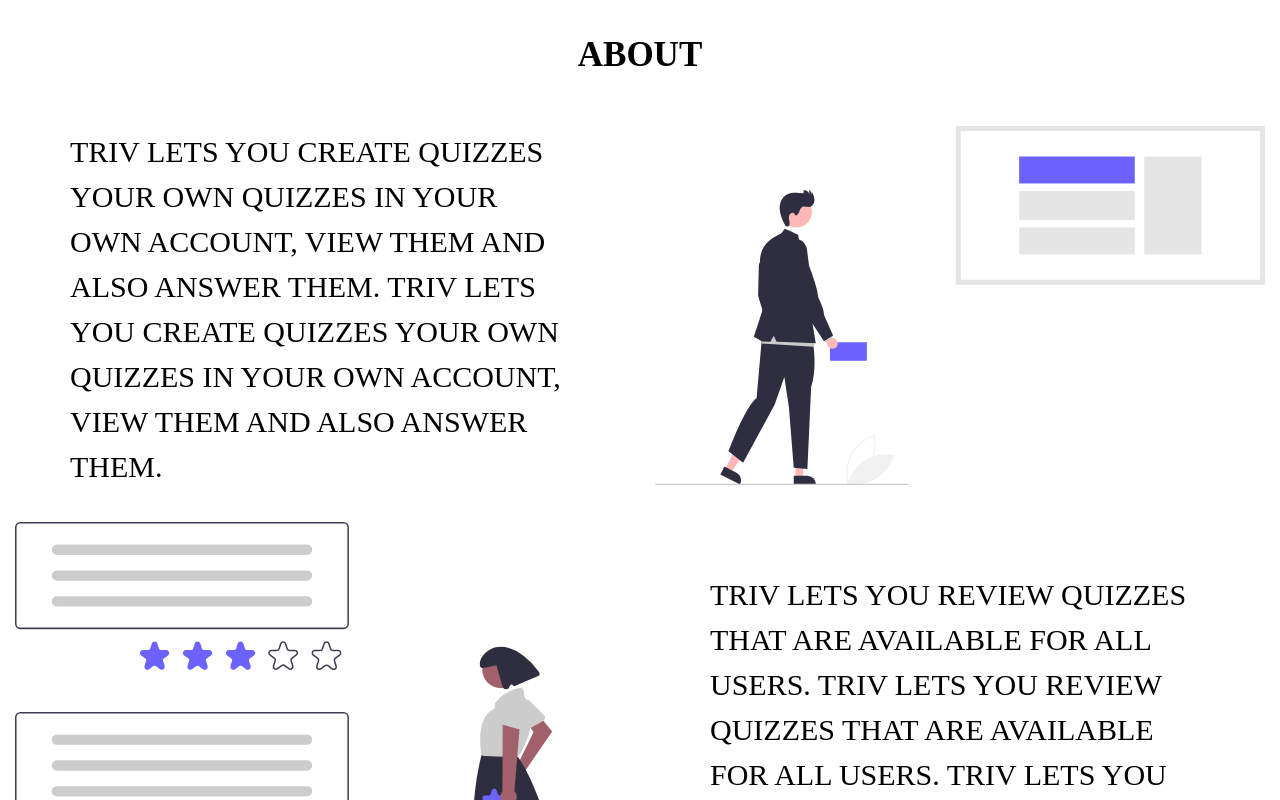
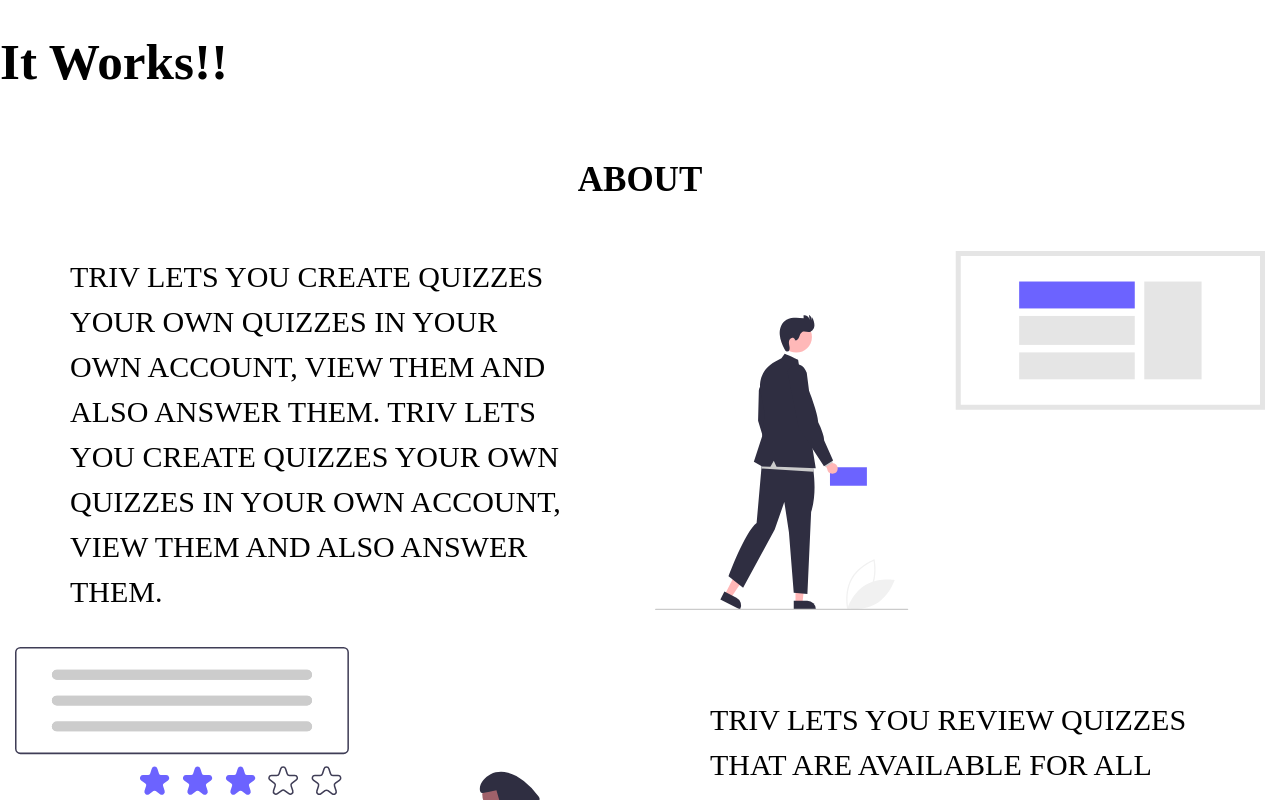
Before and after one commit to TrivOrg/Triv, a React (Vite) app: page / in a window 1280 px wide. Shown: the top 800 px of the page. Built offline with nearby package versions, Linux system fonts and the light colour scheme; a web font is replaced by a local one.

Commit message:
✨feat: Add Navbar component inside the App component

```diff
--- a/src/App.jsx
+++ b/src/App.jsx
@@ -1,10 +1,12 @@
 import Hero from './components/Hero/Hero'
 import About from './components/About/About'
+import Navbar from './components/Nav/Navbar'
 
 import './App.css'
 
 function App() {
   return <div className="App">
+      <Navbar />
       <Hero />
       <About />
   </div>
--- a/src/components/Nav/Navbar.jsx
+++ b/src/components/Nav/Navbar.jsx
@@ -0,0 +1,11 @@
+import './Navbar.css';
+
+const Navbar = () => {
+  return (
+    <>
+      <h1>It Works!!</h1>
+    </>
+  )
+}
+
+export default Navbar;
```
